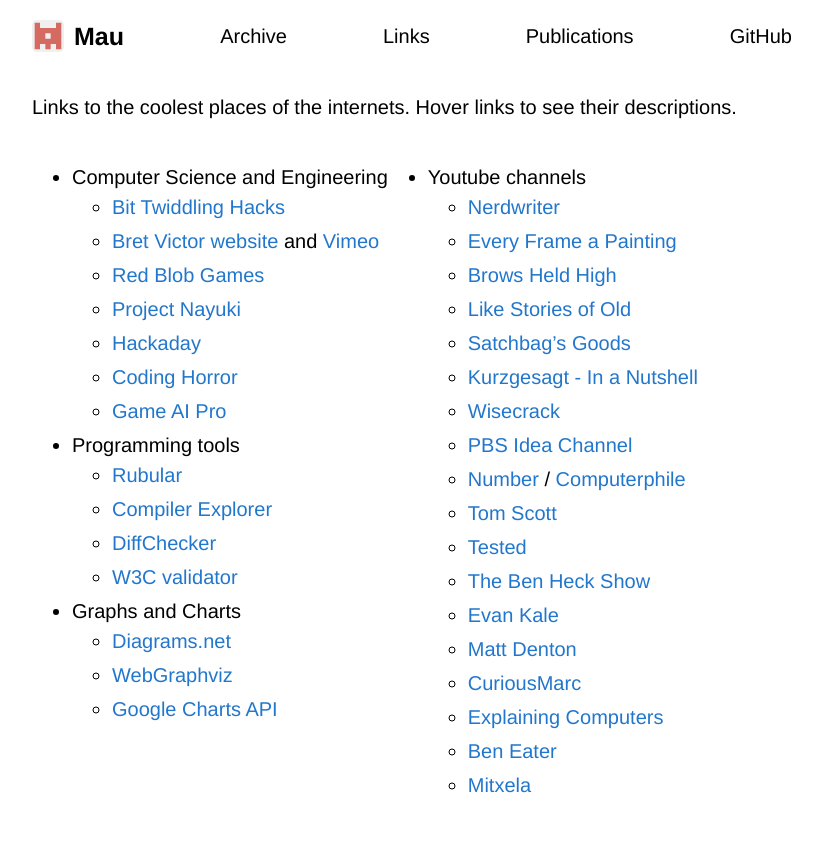
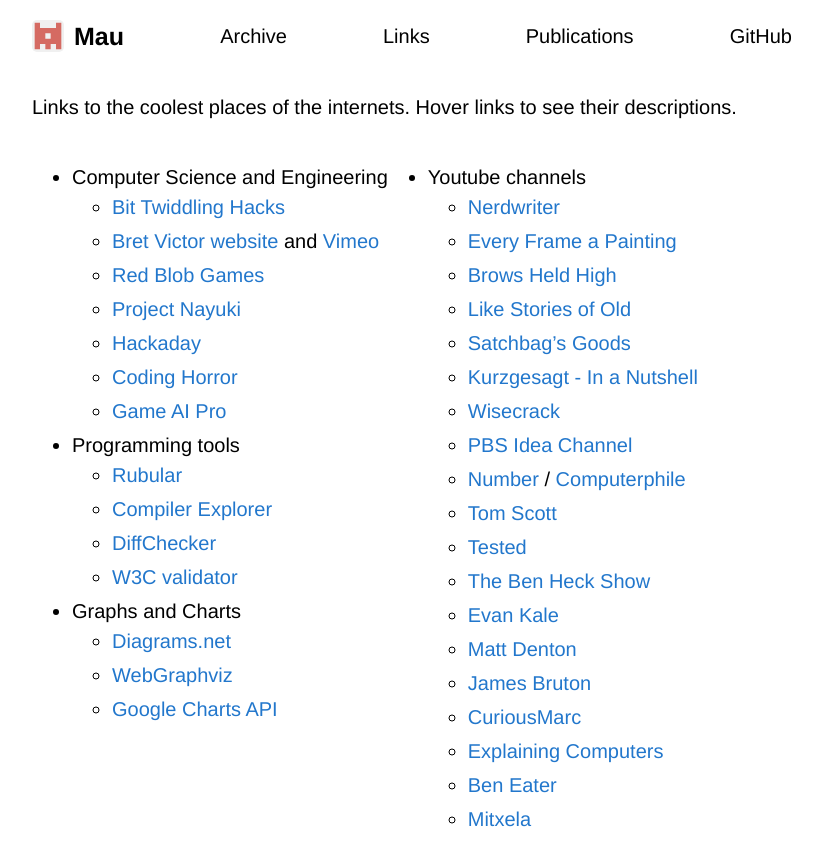
Before and after one commit to Maumagnaguagno/maumagnaguagno.github.io, a Jekyll site: the page built from links.md, in a window 1280 px wide. Shown: the top 866 px of the page, without its empty margins (228-1050 px from the left). Built offline with Jekyll 4.4.1, drawn with Linux system fonts in a browser that asks for light colours; our own code applies the rules of GitHub Pages for plain Markdown files.

Commit message:
Add James Bruton to Links

```diff
--- a/links.md
+++ b/links.md
@@ -43,6 +43,7 @@ Hover links to see their descriptions.
   - [The Ben Heck Show](https://www.youtube.com/user/thebenheckshow "Design, build and fix electronics")
   - [Evan Kale](https://www.youtube.com/user/EvanKale91 "Circuit bending")
   - [Matt Denton](https://www.youtube.com/user/winchymatt "Droids and engineering")
+  - [James Bruton](https://www.youtube.com/user/jamesbruton "Former toy designer, general robotics, electrical and mechanical engineer")
   - [CuriousMarc](https://www.youtube.com/user/mverdiell "Computer Restorations")
   - [Explaining Computers](https://www.youtube.com/user/explainingcomputers "Clear explanations about hardware and software")
   - [Ben Eater](https://www.youtube.com/c/beneater "Low-level computing tutorials")
```
